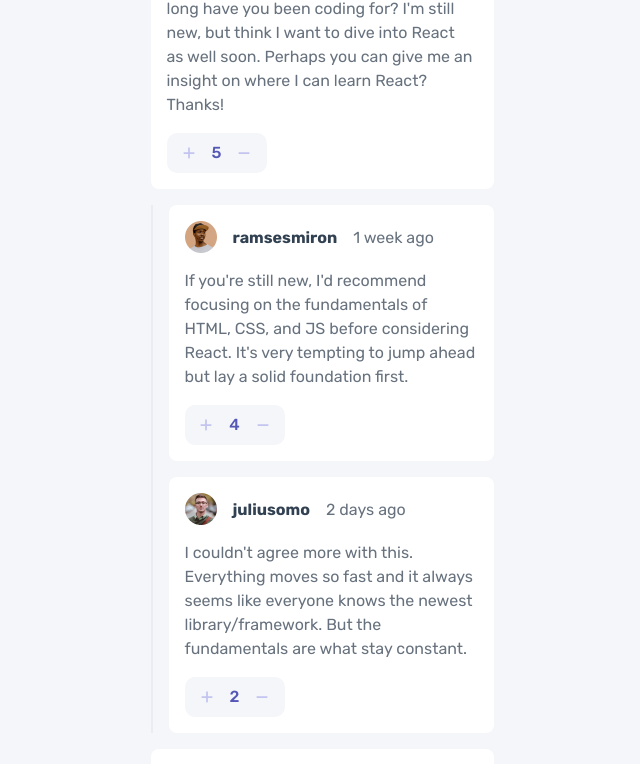
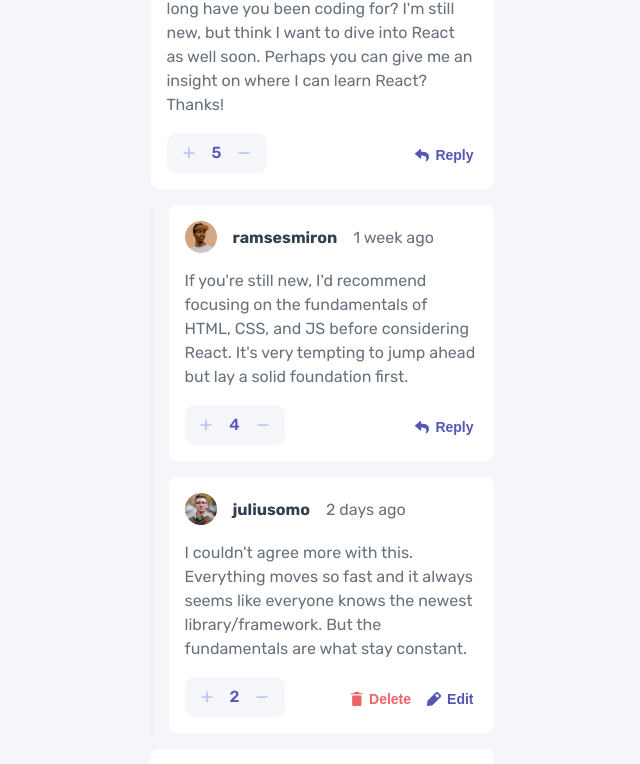
Before and after one commit to byronbyron/interactive-comments-section, a React (Create React App) app: page / in a window 1280 px wide. Shown: the part 395-1159 px from the top of the page, without its empty margins (318-958 px from the left). Built offline with nearby package versions, Linux system fonts and the light colour scheme; the HTML template or start-up script is replaced by a standard one.

Commit message:
Add comment actions and delete comment functionality

```diff
--- a/package.json
+++ b/package.json
@@ -6,6 +6,7 @@
     "@testing-library/jest-dom": "^5.16.5",
     "@testing-library/react": "^13.4.0",
     "@testing-library/user-event": "^13.5.0",
+    "dayjs": "^1.11.6",
     "react": "^18.2.0",
     "react-dom": "^18.2.0",
     "react-scripts": "5.0.1",
--- a/src/App.js
+++ b/src/App.js
@@ -1,10 +1,11 @@
 import Comments from './components/Comments.js';
 import Score from './Score.js';
+import data from './data.json';
 
 function App() {
   return (
     <div className="container">
-      <Comments currentUserId="1" />
+      <Comments currentUsername={data.currentUser.username} />
     </div>
   );
 }
--- a/src/api.js
+++ b/src/api.js
@@ -1,22 +1,27 @@
 import data from './data.json';
+import * as dayjs from 'dayjs';
+const relativeTime = require('dayjs/plugin/relativeTime');
+dayjs.extend(relativeTime);
 
 export const getComments = async () => {
   return data.comments;
 };
 
 export const createComment = async (text, replyingTo = null) => {
+  const dateFromNow = dayjs(new Date().toISOString()).fromNow();
+
   return {
     id: Math.random().toString(36).substr(2, 9),
     content: text,
-    createdAt: new Date().toISOString(),
+    createdAt: dateFromNow,
     score: 0,
     replyingTo,
     user: {
       image: {
-        png: './images/avatars/image-juliusomo.png',
-        webp: './images/avatars/image-juliusomo.webp',
+        png: data.currentUser.image.png,
+        webp: data.currentUser.image.webp,
       },
-      username: 'juliusomo',
+      username: data.currentUser.username,
     },
     replies: [],
   };
--- a/src/components/Comment.js
+++ b/src/components/Comment.js
@@ -1,6 +1,12 @@
 import Score from '../Score.js';
 
-function Comment({ comment, replies }) {
+function Comment({ comment, replies, currentUsername, deleteComment }) {
+  const fiveMinutes = 300000;
+  const timePassed = new Date() - new Date(comment.createdAt) > fiveMinutes;
+  const canReply = currentUsername !== comment.user.username;
+  const canEdit = currentUsername === comment.user.username && !timePassed;
+  const canDelete = currentUsername === comment.user.username && !timePassed;
+
   return (
     <li>
       <div className="comment">
@@ -17,12 +23,26 @@ function Comment({ comment, replies }) {
             <p>{comment.content}</p>
           </div>
         </div>
+
+        <div className="comment-actions">
+          {canReply && <button className="reply" type="button"><svg width="14" height="13" xmlns="http://www.w3.org/2000/svg"><path d="M.227 4.316 5.04.16a.657.657 0 0 1 1.085.497v2.189c4.392.05 7.875.93 7.875 5.093 0 1.68-1.082 3.344-2.279 4.214-.373.272-.905-.07-.767-.51 1.24-3.964-.588-5.017-4.829-5.078v2.404c0 .566-.664.86-1.085.496L.227 5.31a.657.657 0 0 1 0-.993Z" fill="#5357B6"/></svg><span>Reply</span></button>}
+
+          {canDelete && <button className="delete" type="button" onClick={() => deleteComment(comment.id)}><svg width="12" height="14" xmlns="http://www.w3.org/2000/svg"><path d="M1.167 12.448c0 .854.7 1.552 1.555 1.552h6.222c.856 0 1.556-.698 1.556-1.552V3.5H1.167v8.948Zm10.5-11.281H8.75L7.773 0h-3.88l-.976 1.167H0v1.166h11.667V1.167Z" fill="#ED6368"/></svg><span>Delete</span></button>}
+
+          {canEdit && <button className="edit" type="button"><svg width="14" height="14" xmlns="http://www.w3.org/2000/svg"><path d="M13.479 2.872 11.08.474a1.75 1.75 0 0 0-2.327-.06L.879 8.287a1.75 1.75 0 0 0-.5 1.06l-.375 3.648a.875.875 0 0 0 .875.954h.078l3.65-.333c.399-.04.773-.216 1.058-.499l7.875-7.875a1.68 1.68 0 0 0-.061-2.371Zm-2.975 2.923L8.159 3.449 9.865 1.7l2.389 2.39-1.75 1.706Z" fill="#5357B6"/></svg><span>Edit</span></button>}
+        </div>
       </div>
 
       {replies.length > 0 && (
         <ul>
           {replies.map(reply => (
-            <Comment comment={reply} key={reply.id} replies={[]} />
+            <Comment
+              comment={reply}
+              key={reply.id}
+              replies={[]}
+              currentUsername={currentUsername}
+              deleteComment={deleteComment}
+            />
           ))}
         </ul>
       )}
--- a/src/components/CommentForm.js
+++ b/src/components/CommentForm.js
@@ -4,6 +4,7 @@ import { useState } from 'react';
 function CommentForm({ handleSubmit, submitLabel }) {
   const [text, setText] = useState('');
   const isTextareaDisabled = text.length === 0;
+
   const onSubmit = (event) => {
     event.preventDefault();
     handleSubmit(text);
@@ -27,7 +28,7 @@ function CommentForm({ handleSubmit, submitLabel }) {
             <img src={data.currentUser.image.png} alt={data.currentUser.username} />
           </div>
 
-          <button className="btn-primary" disabled={isTextareaDisabled} >{submitLabel}</button>
+          <button className="btn-primary" disabled={isTextareaDisabled}>{submitLabel}</button>
         </div>
       </form>
     </div>
--- a/src/components/Comments.js
+++ b/src/components/Comments.js
@@ -1,9 +1,13 @@
 import { useState, useEffect } from 'react';
-import { getComments as getCommentsApi, createComment as createCommentApi } from '../api.js';
+import {
+    getComments as getCommentsApi,
+    createComment as createCommentApi,
+    deleteComment as deleteCommentApi
+} from '../api.js';
 import Comment from './Comment.js';
 import CommentForm from './CommentForm.js';
 
-function Comments({ currentUserId }) {
+function Comments({ currentUsername }) {
   const [comments, setComments] = useState([]);
 
   const getReplies = comment => {
@@ -16,6 +20,15 @@ function Comments({ currentUserId }) {
     createCommentApi(text, replyingTo).then(comment => {
       setComments([...comments, comment]);
     })
+  }
+
+  const deleteComment = (id) => {
+    if (window.confirm('Are you sure you want to delete this comment?')) {
+      deleteCommentApi(id).then(() => {
+        const updatedComments = comments.filter(comment => comment.id !== id);
+        setComments(updatedComments);
+      })
+    }
   }
 
   useEffect(() => {
@@ -32,6 +45,8 @@ function Comments({ currentUserId }) {
             key={comment.id}
             comment={comment}
             replies={getReplies(comment)}
+            currentUsername={currentUsername}
+            deleteComment={deleteComment}
           />
         ))}
       </ul>
--- a/src/index.css
+++ b/src/index.css
@@ -178,3 +178,31 @@ textarea.form-control {
   min-width: 104px;
   margin-left: auto;
 }
+
+.comment-actions {
+  position: absolute;
+  bottom: 1.125rem;
+  right: 0.75rem;
+  display: flex;
+}
+
+.edit,
+.delete,
+.reply {
+  font-size: 0.875rem;
+  font-weight: bold;
+  border: 0;
+  background: none;
+  padding: 0.5rem;
+  color: var(--moderate-blue);
+  display: flex;
+  align-items: center;
+}
+
+.delete {
+  color: var(--soft-red);
+}
+
+.comment-actions span {
+  margin-left: 0.375rem;
+}
```
Also changed, not shown: 1 other file (tests, documents, lock files or other folders).
